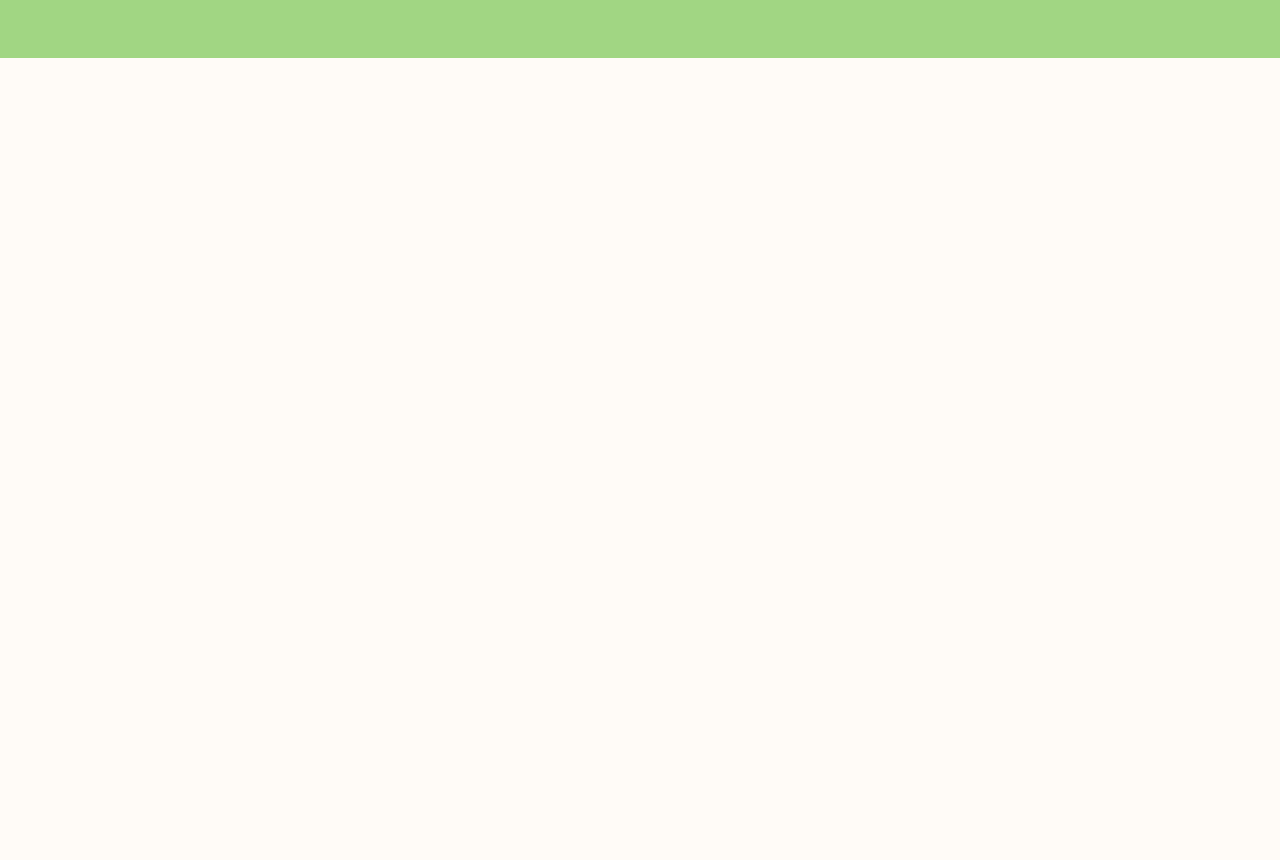
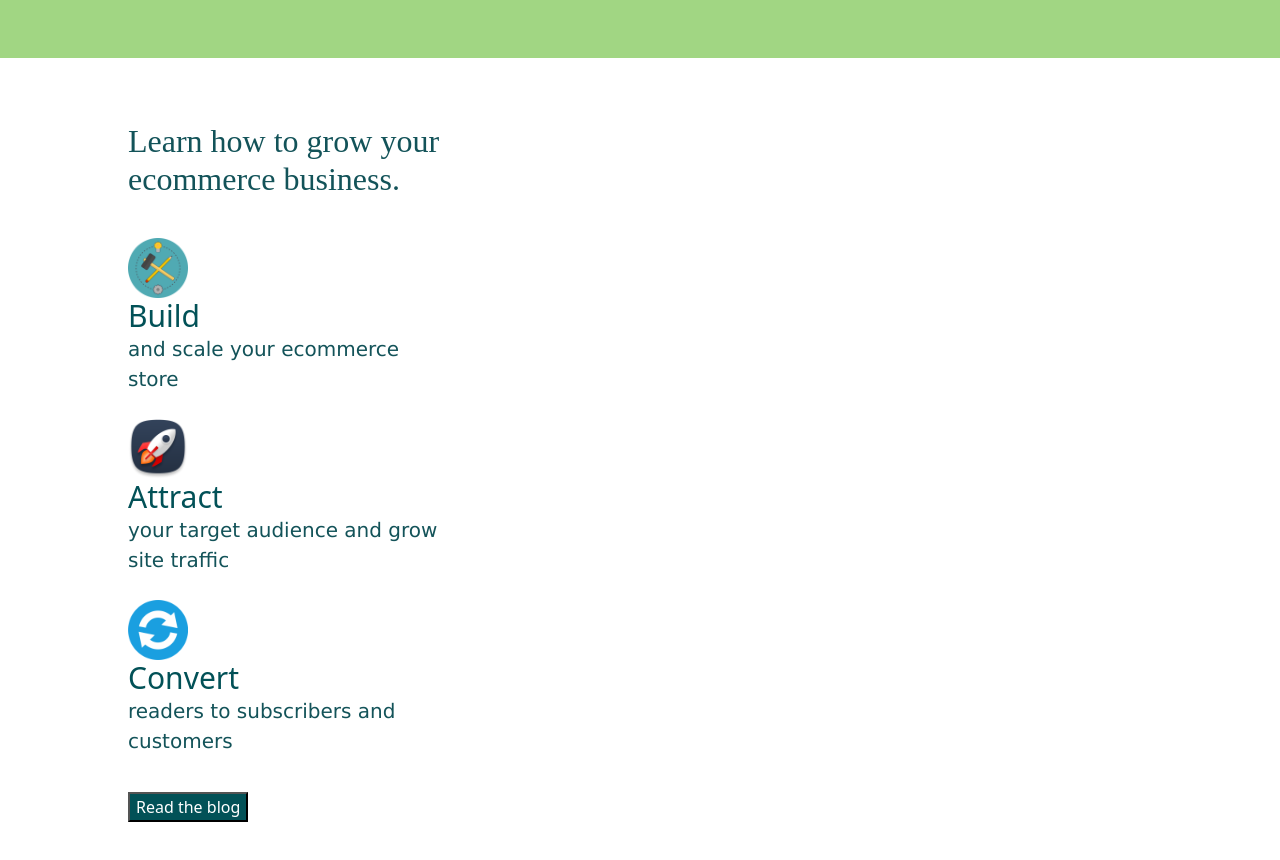
Before and after one commit to ViridianaEM/SANTANDER-FRONT-2022, a website: page index.html in a window 1280 px wide. Shown: the part 3292-4152 px from the top of the page. Before the commit the page ends 3350 px from the top, so only its background shows below. Drawn offline with nearby package versions, Linux system fonts and the light colour scheme.

Commit message:
icons how to grow section

```diff
--- a/index.html
+++ b/index.html
@@ -320,6 +320,45 @@
       </div>
     </article>
   </section>
+  <section class="container blog">
+    <div class="row">
+      <div class="col">
+        <h2 class="title">Learn how to grow your ecommerce business.</h2>
+        <article class="process-list">
+          <div class="process">
+            <div class="process-icon">
+              <img src="./icons/build.png" alt="Build icon" />
+            </div>
+            <div class="process-description">
+              <h3>Build</h3>
+              <p>and scale your ecommerce store</p>
+            </div>
+          </div>
+          <div class="process">
+            <div class="process-icon">
+              <img src="./icons/attract.png" alt="Attract icon" />
+            </div>
+            <div class="process-description">
+              <h3>Attract</h3>
+              <p>your target audience and grow site traffic</p>
+            </div>
+          </div>
+          <div class="process">
+            <div class="process-icon">
+              <img src="./icons/convert.jpg" alt="Convert icon" />
+            </div>
+            <div class="process-description">
+              <h3>Convert</h3>
+              <p>readers to subscribers and customers</p>
+            </div>
+          </div>
+        </article>
+        <button>Read the blog</button>
+      </div>
+      <div class="col"></div>
+      <div class="col"></div>
+    </div>
+  </section>
   <script src="https://cdn.jsdelivr.net/npm/bootstrap@5.1.3/dist/js/bootstrap.bundle.min.js"
     integrity="sha384-ka7Sk0Gln4gmtz2MlQnikT1wXgYsOg+OMhuP+IlRH9sENBO0LRn5q+8nbTov4+1p" crossorigin="anonymous">
   </script>
--- /dev/null
+++ b/scss/_global.scss
@@ -0,0 +1,16 @@
+$dark-green-title: #025157;
+$dark-green-text: #135359;
+$white: #ffffff;
+/** colores */
+$dark-green-title: #025157;
+$dark-green-text: #135359;
+$white: #ffffff;
+
+/** fuentes */
+$font-title: "Alegreya", serif;
+
+/** placeholders */
+%base-title {
+  font-family: $font-title;
+  color: $dark-green-text;
+}
--- a/scss/main.scss
+++ b/scss/main.scss
@@ -1,3 +1,43 @@
+@use 'global' as *;
+
 .blog {
     background-color: #ffff;
+    max-width: unset;
+    padding:5% 10%;
+
+    .title {
+        @extend %base-title;
+    }
+    .process-list {
+        margin-top: 40px;
+        margin-bottom: 36px;
+
+        .process {
+          margin-bottom: 25px;
+
+          & > div {
+            & > h3 {
+              color: $dark-green-title;
+              margin-bottom: 0;
+              font-size: 30px;
+              font-weight: 500;
+            }
+            & > p {
+              color: $dark-green-text;
+              margin: 0;
+            }
+          }
+
+          .process-icon {
+            width: 60px;
+            height: 60px;
+            margin-right: 10px;
+            text-align: center;
+
+            img {
+              height: 100%;
+            }
+          }
+        }
+    }
 }
```
Also changed, not shown: icons/attract.png (added), icons/build.png (added), icons/convert.jpg (added), output.css, 1 other file.
